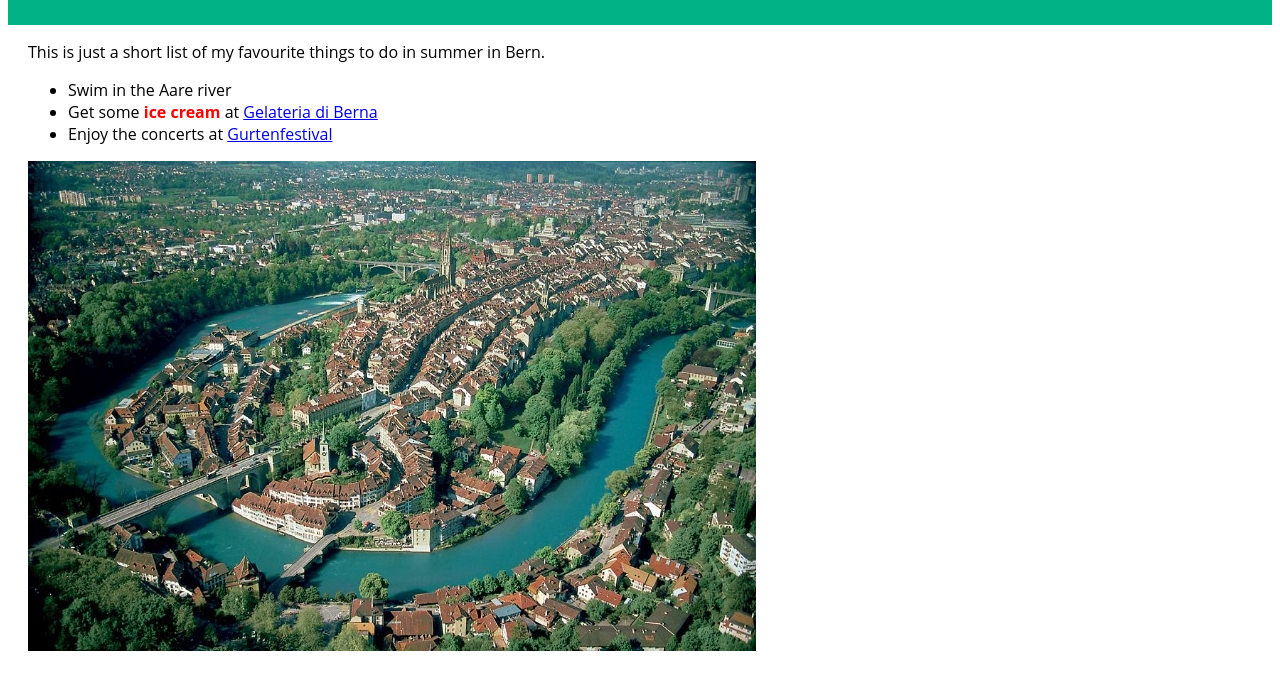
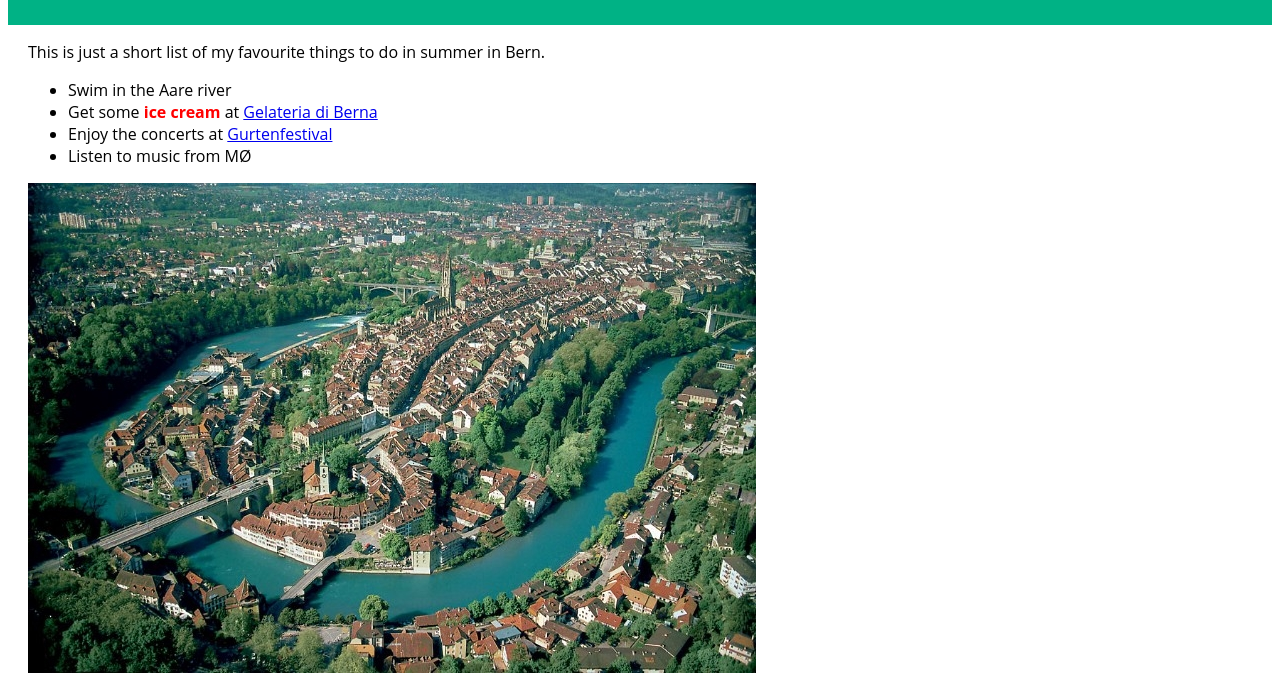
Before and after one commit to tinasalvisberg/tinasalvisberg.github.io, a plain HTML site: page index.html in a window 1280 px wide. Shown: the part 119-805 px from the top of the page. Drawn offline with Linux system fonts and the light colour scheme.

Commit message:
added mo to the list

```diff
--- a/index.html
+++ b/index.html
@@ -15,6 +15,7 @@
         <li>Swim in the Aare river</li>
         <li>Get some <span class="red_bold">ice cream</span> at <a href="http://www.gelateriadiberna.ch" target="_blank">Gelateria di Berna</a></li>
         <li>Enjoy the concerts at <a href="http://www.gurtenfestival.ch" target="_blank">Gurtenfestival</a></li>
+        <li>Listen to music from MØ</li>
       </ul>
       <img src="images/Bern_luftaufnahme.png" alt="Bern Luftaufnahme" style="width:728px;height:490px;">
     </div>
```
